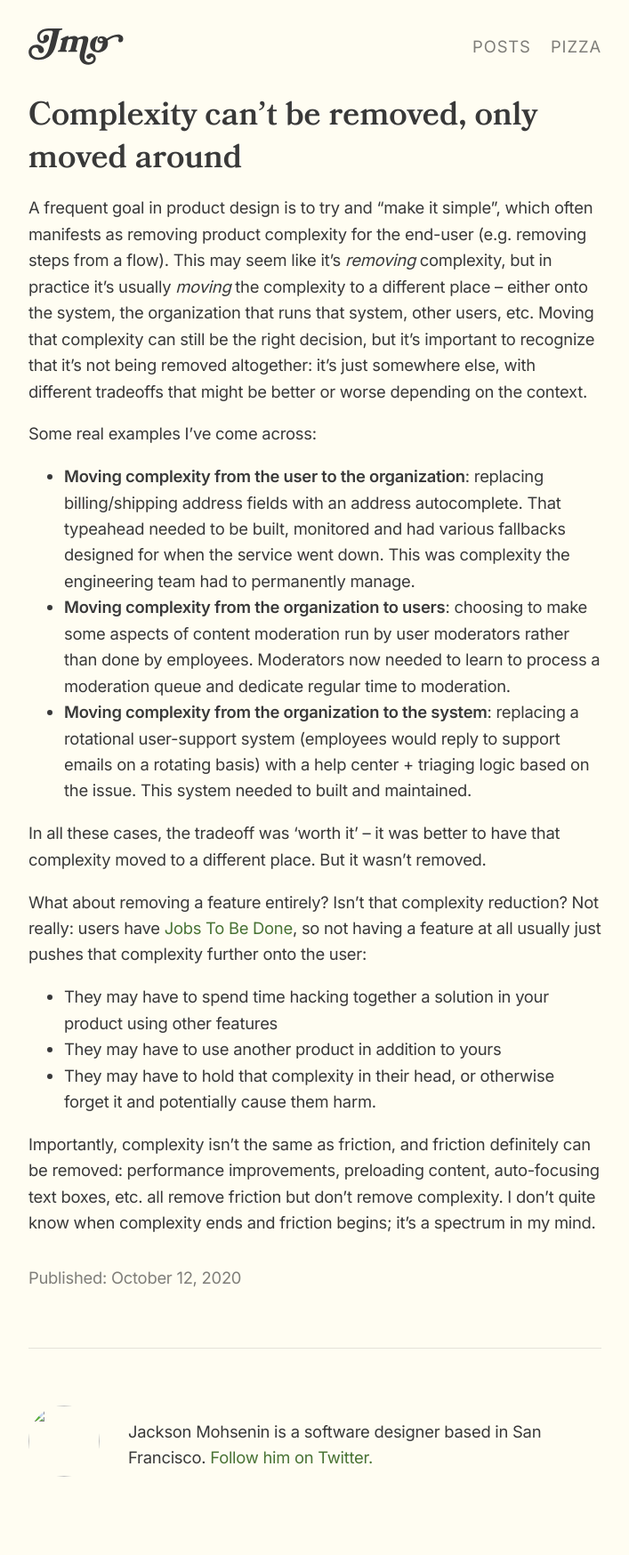
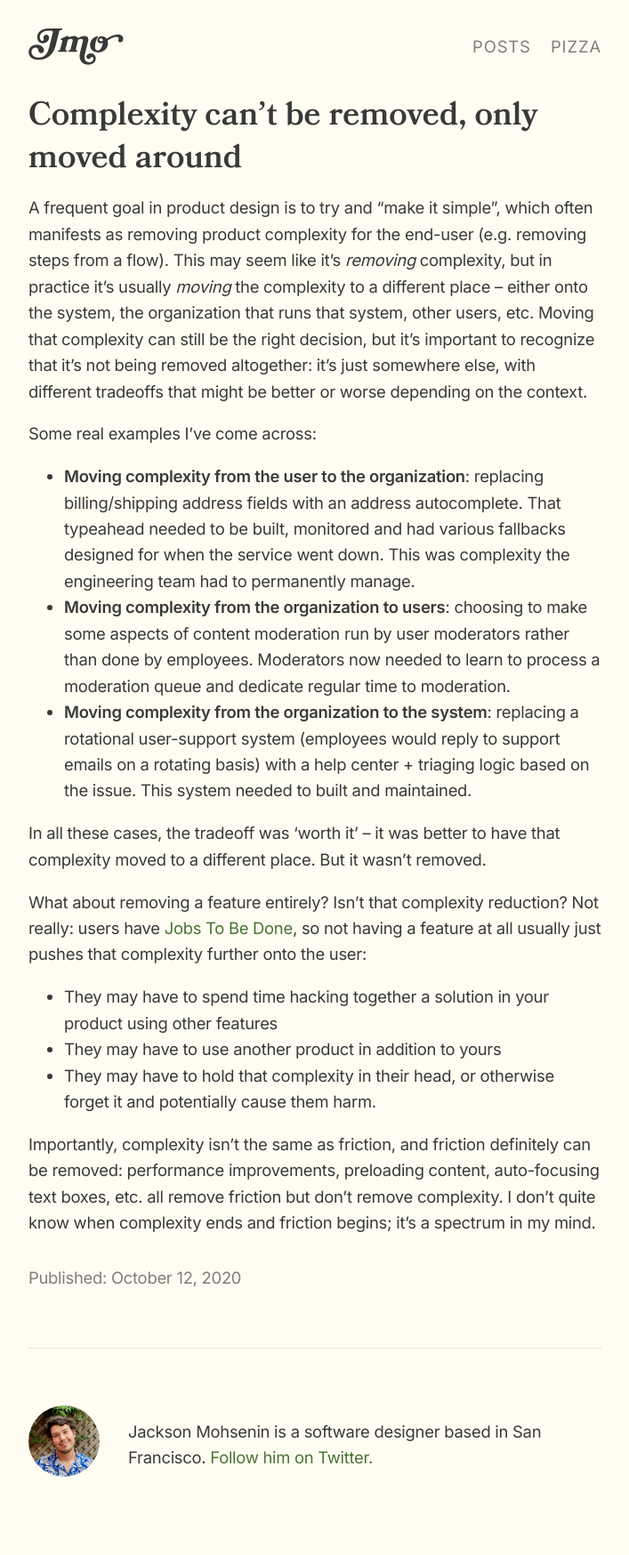
Before and after one commit to jmohsenin/jmohsenin.github.io, a Jekyll site: the page built from _posts/2020-10-12-complexity.md, in a window 1280 px wide. Shown: the whole page at 89% size, without its empty margins (286-993 px from the left). Built offline with Jekyll 4.4.1, drawn with Linux system fonts in a browser that asks for light colours.

Commit message:
fix footer profile photo, general linking

```diff
--- a/_includes/footer.html
+++ b/_includes/footer.html
@@ -1,6 +1,6 @@
 <footer class="flex-spaced-centered margin-top--xl padding-top--xl padding-bottom--xl">
-    <a class="light-height--0" href="{{ " /" | relative_url }}">
-        <img class="profile-photo" src="{{ " /assets/images/profile.jpg" | relative_url }}" />
+    <a class="light-height--0" href="/">
+        <img class="profile-photo" src="/assets/images/profile.jpg" />
     </a>
     <div>
         Jackson Mohsenin is a software designer based in San Francisco.
--- a/_includes/header.html
+++ b/_includes/header.html
@@ -1,8 +1,7 @@
 {% if page.layout == 'home' %}
 <header class="flex-spaced-centered margin-top--l margin-bottom--l" role="banner">
   <div class="display--block">
-      <svg class="logo logo-home" width="85" height="33" viewBox="0 0 85 33"
-        xmlns="http://www.w3.org/2000/svg">
+    <svg class="logo logo-home" width="85" height="33" viewBox="0 0 85 33" xmlns="http://www.w3.org/2000/svg">
       <path
         d="M0 21.12C0 24.54 2.43 28.08 8.73 28.08C15.33 28.08 21.9 24.81 24.24 15.33L27.18 3.36C27.6 1.62 28.05 1.41 30 1.26L30.3 0H17.7C12.12 0 7.71 3 7.71 7.83C7.71 11.46 10.05 13.29 12.84 13.29C16.08 13.29 18.33 11.01 18.33 8.25C18.33 6.87 17.4 5.58 15.75 5.58C14.4 5.58 13.29 6.57 13.29 8.19C13.29 8.88 13.65 9.42 13.65 10.05C13.65 10.68 13.17 11.13 12.42 11.13C11.01 11.13 10.02 10.02 10.02 7.83C10.02 4.65 12.75 2.04 17.7 2.04H19.77C21.09 2.04 21.99 2.37 21.69 3.54L18.81 15.33C16.92 22.98 14.67 26.04 8.73 26.04C4.89 26.04 2.64 23.76 2.64 21.12C2.64 18.9 4.08 17.16 6.15 17.16C7.74 17.16 8.4 17.85 8.64 19.38C8.91 21.09 9.66 22.14 11.22 22.14C12.66 22.14 13.77 20.94 13.77 19.5C13.77 16.74 10.86 14.55 7.2 14.55C3.36 14.55 0 17.22 0 21.12Z" />
       <path
@@ -14,9 +13,8 @@
 </header>
 {% else %}
 <header class="flex-spaced-centered margin-top--m margin-bottom--l" role="banner">
-    <a class="display--block" href="{{ "/" | relative_url }}">
-      <svg class="logo logo-linked" width="85" height="33" viewBox="0 0 85 33"
-        xmlns="http://www.w3.org/2000/svg">
+  <a class="display--block" href="/">
+    <svg class=" logo logo-linked" width="85" height="33" viewBox="0 0 85 33" xmlns="http://www.w3.org/2000/svg">
       <path
         d="M0 21.12C0 24.54 2.43 28.08 8.73 28.08C15.33 28.08 21.9 24.81 24.24 15.33L27.18 3.36C27.6 1.62 28.05 1.41 30 1.26L30.3 0H17.7C12.12 0 7.71 3 7.71 7.83C7.71 11.46 10.05 13.29 12.84 13.29C16.08 13.29 18.33 11.01 18.33 8.25C18.33 6.87 17.4 5.58 15.75 5.58C14.4 5.58 13.29 6.57 13.29 8.19C13.29 8.88 13.65 9.42 13.65 10.05C13.65 10.68 13.17 11.13 12.42 11.13C11.01 11.13 10.02 10.02 10.02 7.83C10.02 4.65 12.75 2.04 17.7 2.04H19.77C21.09 2.04 21.99 2.37 21.69 3.54L18.81 15.33C16.92 22.98 14.67 26.04 8.73 26.04C4.89 26.04 2.64 23.76 2.64 21.12C2.64 18.9 4.08 17.16 6.15 17.16C7.74 17.16 8.4 17.85 8.64 19.38C8.91 21.09 9.66 22.14 11.22 22.14C12.66 22.14 13.77 20.94 13.77 19.5C13.77 16.74 10.86 14.55 7.2 14.55C3.36 14.55 0 17.22 0 21.12Z" />
       <path
```
Also changed, not shown: _layouts/home.html (+4 -4 lines), posts.html (+12 -9 lines). Lines whose indentation alone changed are shown as unchanged.
